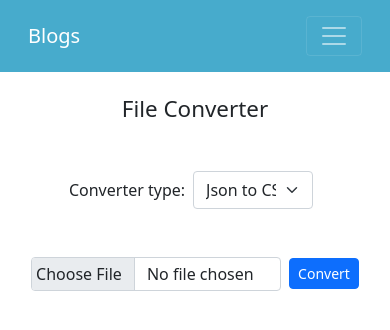
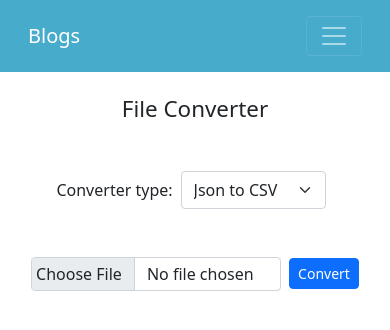
Before and after one commit to je-evan/Blogapp, a Django app: page /tools/file_converter/ in a window 390 px wide. Shown: the top 330 px of the page. Run offline with Django 3.2, Linux system fonts and the light colour scheme; some libraries are stand-ins or nearby versions.

Commit message:
style: responsive select

```diff
--- a/templates/base.html
+++ b/templates/base.html
@@ -23,6 +23,12 @@
             }
             #label {
               font-size: 1rem!important;
+            }
+            #pass_select {
+                width:auto!important;
+            }
+            #select {
+                min-width:145px!important;
             }
             h1 {
                 font-size:1.4rem;
--- a/tools/templates/file_converter.html
+++ b/tools/templates/file_converter.html
@@ -6,7 +6,7 @@ File Converter {% endblock %} {% block content %}
     {% csrf_token %}
     <div class="d-flex .flex-sm-row align-items-center justify-content-center mt-5">
       <label id="label" for="type" class="me-2 fs-3">Converter type:</label>
-      <select class="form-select me-2" style="width:120px" name="type">
+      <select id="select" class="form-select me-2" style="width:115px!important" name="type">
         <option value="json2csv">Json to CSV</option>
         <option value="html2pdf">HTML to PDF</option>
       </select>
--- a/tools/templates/password_generator.html
+++ b/tools/templates/password_generator.html
@@ -6,7 +6,7 @@ Password Generator {% endblock %} {% block content %}
     {% csrf_token %}
     <div class="d-flex .flex-sm-row align-items-center justify-content-center mt-5">
       <label id="label" for="length" class="me-2 fs-3">Password length:</label>
-      <select class="form-select me-2" style="width:53px" name="length">
+      <select id="pass_select" class="form-select me-2" style="width:53px" name="length">
         <option value="8">8</option>
         <option value="12">12</option>
         <option value="16">16</option>
```
